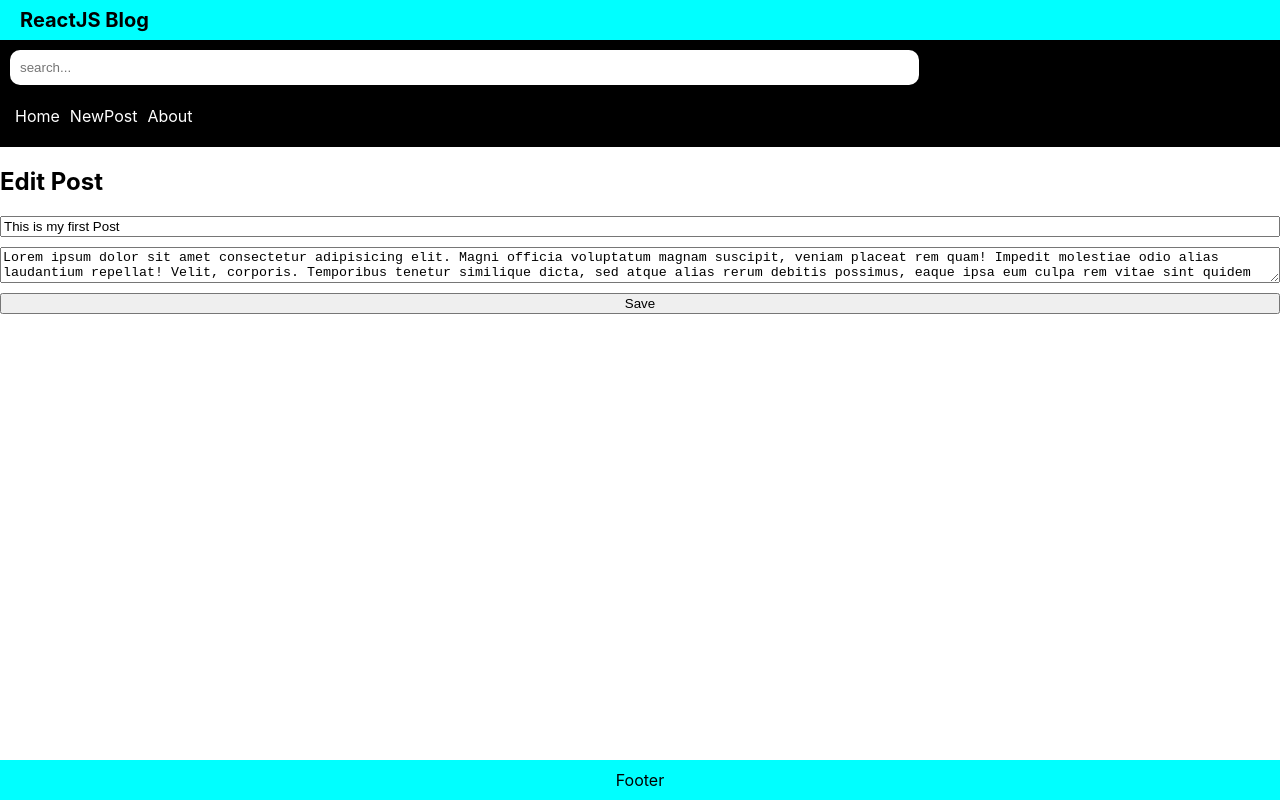
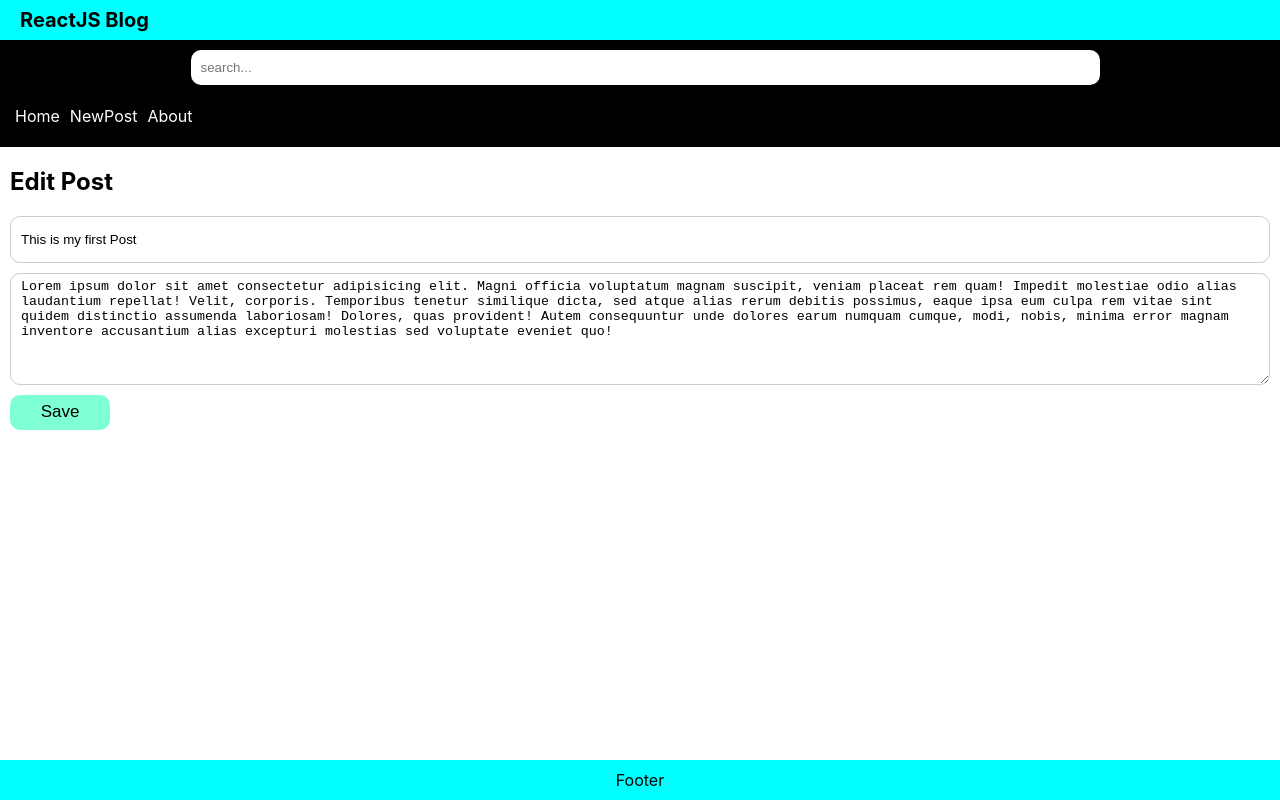
Before and after one commit to JsDevUz/simple-react-js-blog, a React (Create React App) app: page /edit/1 in a window 1280 px wide. Built offline with nearby package versions, Linux system fonts and the light colour scheme.

Commit message:
Update index.css

```diff
--- a/src/index.css
+++ b/src/index.css
@@ -39,9 +39,10 @@ a {
   background-color: aqua;
   display: flex;
   align-items: center;
+  justify-content: space-between;
   font-weight: 700;
   font-size: 20px;
-  padding: 0 0 0 20px;
+  padding: 0 10px 0 20px;
 }
 .nav {
   background-color: black;
@@ -63,6 +64,11 @@ a {
   border: none;
   padding: 5px 10px;
   outline: none;
+}
+.nav form{
+  display:flex;
+  align-items: center;
+  justify-content: center;
 }
 .about {
   padding: 10px;
@@ -95,6 +101,33 @@ a {
   max-width: 100px;
 }
 
+.editPost {
+  padding: 0 10px 0 10px;
+}
+.editPost input {
+  min-height: 35px;
+  width: auto;
+  border-radius: 10px;
+  border: 1px solid #ccc;
+  padding: 5px 10px;
+  outline: none;
+}
+.editPost textarea {
+  min-height: 100px;
+  width: auto;
+  border-radius: 10px;
+  border: 1px solid #ccc;
+  padding: 5px 10px;
+  outline: none;
+}
+.editPost button {
+  border: none;
+  background-color: aquamarine;
+  font-size: 17px;
+  border-radius: 10px;
+  height: 35px;
+  max-width: 100px;
+}
 .feeds {
   overflow-y: auto;
   max-height: calc(100vh - 186px);
@@ -111,6 +144,17 @@ a {
   border-radius: 10px;
   height: 35px;
   padding: 0 10px;
+  margin: 0 10px 0 0;
+}
+.onePost button:first-child {
+  border: none;
+  background-color: black;
+  font-size: 14px;
+  color: #fff;
+  border-radius: 10px;
+  height: 35px;
+  padding: 0 10px;
+  margin: 0 10px 0 0;
 }
 .postRow {
   border-bottom: 1px solid #ccc;
@@ -138,3 +182,17 @@ a {
   align-items: center;
   justify-content: center;
 }
+.error-message {
+  color: red;
+  height: 50px;
+  display: flex;
+  align-items: center;
+  justify-content: center;
+}
+.loading {
+  color: green;
+  height: 50px;
+  display: flex;
+  align-items: center;
+  justify-content: center;
+}
```
